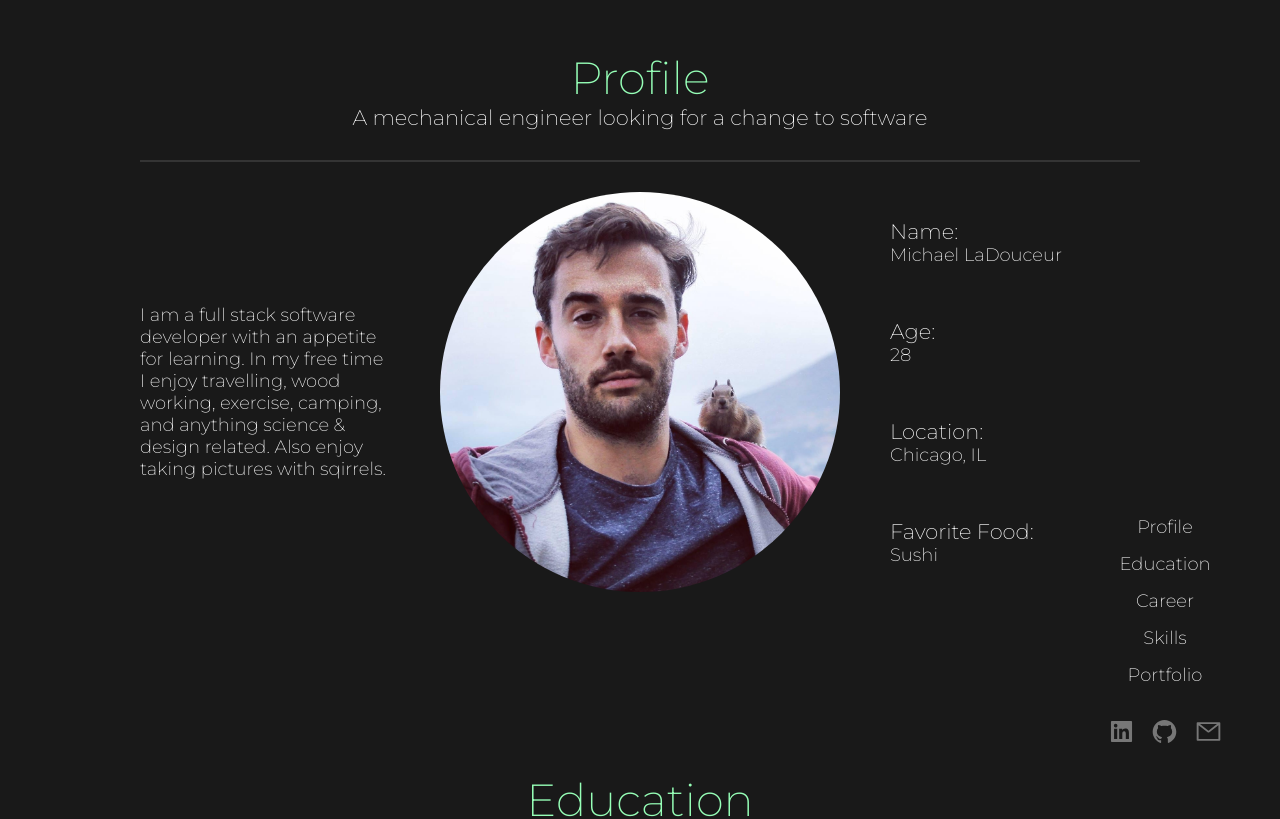
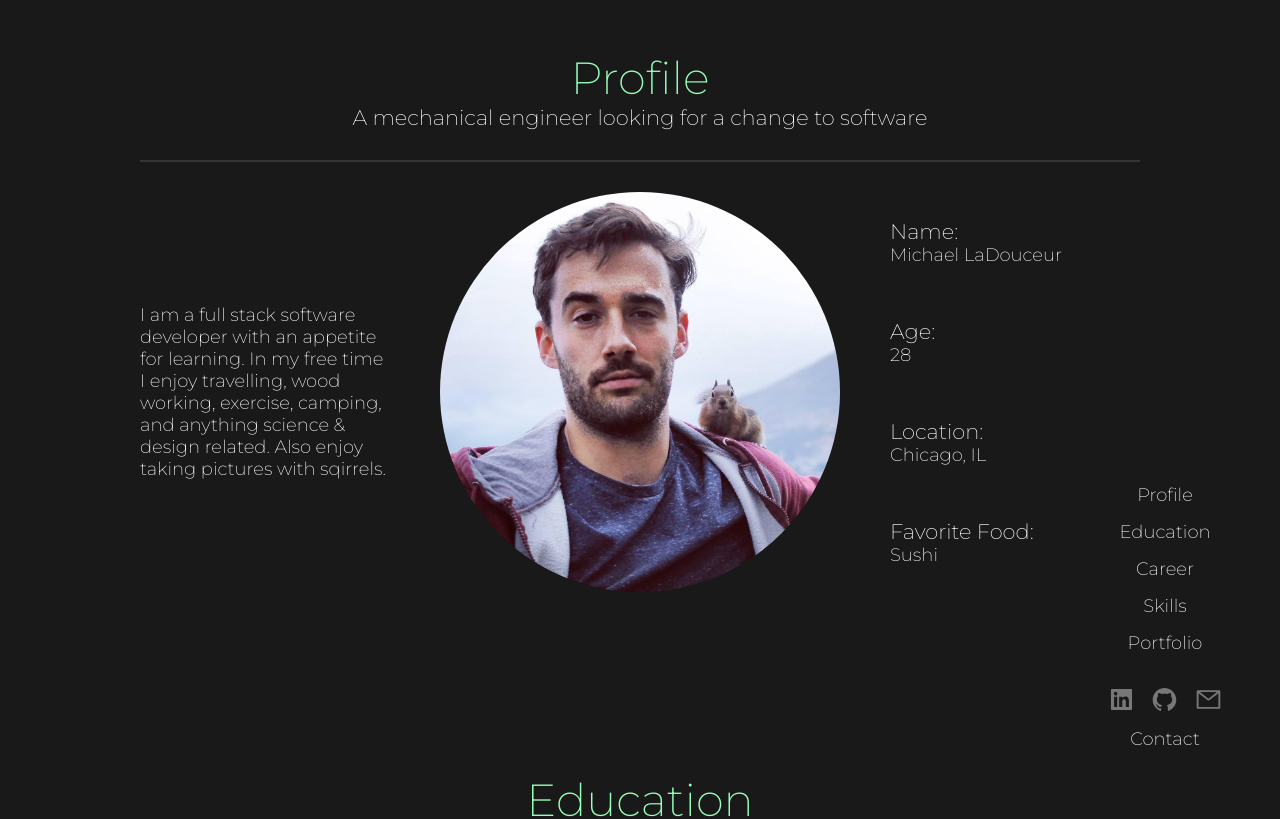
Before and after one commit to michaelladouceur1/personal-site-react, a React (Create React App) app: page / in a window 1280 px wide. Shown: the top 819 px of the page. Built offline with nearby package versions, Linux system fonts and the light colour scheme.

Commit message:
added contact label to bottom of sidenav

```diff
--- a/package.json
+++ b/package.json
@@ -17,6 +17,7 @@
     "react-icons": "^4.2.0",
     "react-scripts": "^4.0.3",
     "react-scroll": "^1.8.2",
+    "react-transition-group": "^4.4.2",
     "sass": "^1.35.2"
   },
   "browserslist": {
--- a/src/components/SideNav.js
+++ b/src/components/SideNav.js
@@ -1,4 +1,4 @@
-import React, { useState, useEffect } from "react";
+import React, { useState } from "react";
 import { AiFillGithub, AiFillLinkedin, AiOutlineMail } from "react-icons/ai";
 import { WiDaySunny } from "react-icons/wi";
 
@@ -6,6 +6,8 @@ import "./css/SideNav.scss";
 
 function SideNav(props) {
   const [progress, setProgress] = useState(0);
+  const [contactDisplay, setContactDisplay] = useState("Contact");
+  const [displayShown, setDisplayShown] = useState(false);
 
   window.onscroll = () => {
     setProgress(scrollProgress());
@@ -32,16 +34,34 @@ function SideNav(props) {
         <div className="progress" style={{ width: `${progress}%` }}></div>
       </div>
       <div className="sn-contact">
-        <a href="https://www.linkedin.com/in/mpladouceur/" target="_blank">
+        <a
+          href="https://www.linkedin.com/in/mpladouceur/"
+          target="_blank"
+          onMouseEnter={() => setContactDisplay("LinkedIn")}
+          onMouseLeave={() => setContactDisplay("Contact")}
+        >
           <AiFillLinkedin />
         </a>
-        <a href="https://github.com/michaelladouceur1" target="_blank">
+        <a
+          href="https://github.com/michaelladouceur1"
+          target="_blank"
+          onMouseEnter={() => setContactDisplay("Github")}
+          onMouseLeave={() => setContactDisplay("Contact")}
+        >
           <AiFillGithub />
         </a>
-        <a href="mailto: michaelladouceur1@gmail.com" target="_blank">
+        <a
+          href="mailto: michaelladouceur1@gmail.com"
+          target="_blank"
+          onMouseEnter={() => {
+            setContactDisplay("Email");
+          }}
+          onMouseLeave={() => setContactDisplay("Contact")}
+        >
           <AiOutlineMail />
         </a>
       </div>
+      <h3 id="contact-display">{contactDisplay}</h3>
       {/* <button>
         <WiDaySunny />
       </button> */}
--- a/src/components/css/SideNav.scss
+++ b/src/components/css/SideNav.scss
@@ -13,6 +13,12 @@ $sn-margin: 50px;
   font-size: $sn-font-size;
   width: 130px;
   z-index: 2;
+
+  h3 {
+    font-size: 1em;
+    text-align: center;
+    transition: base.$transition-speed;
+  }
 
   .sn-controls {
     display: flex;
@@ -35,6 +41,15 @@ $sn-margin: 50px;
   .sn-contact {
     display: flex;
     justify-content: space-around;
+    margin-bottom: 10px;
+  }
+
+  .visible {
+    opacity: 1;
+  }
+
+  .hidden {
+    opacity: 0;
   }
 }
 
--- a/src/style.scss
+++ b/src/style.scss
@@ -5,6 +5,7 @@ $background-color-2: #191919;
 $highlight-color-1: #96ffb7;
 $highlight-color-2: #343434;
 $highlight-color-3: #777;
+$transition-speed: 0.5s;
 
 * {
   margin: 0;
```
